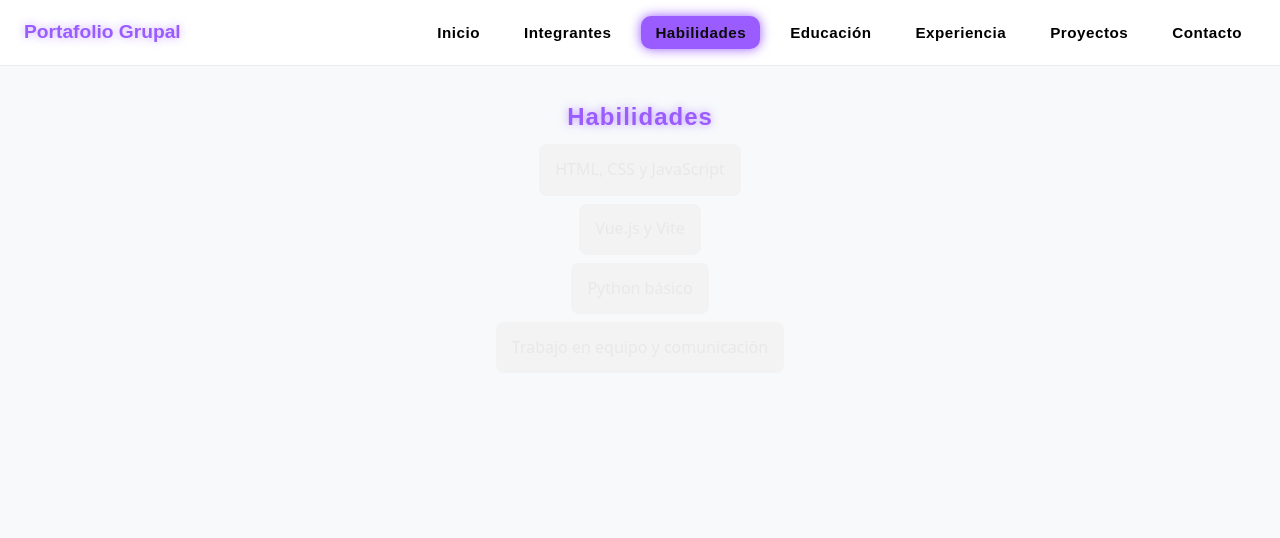
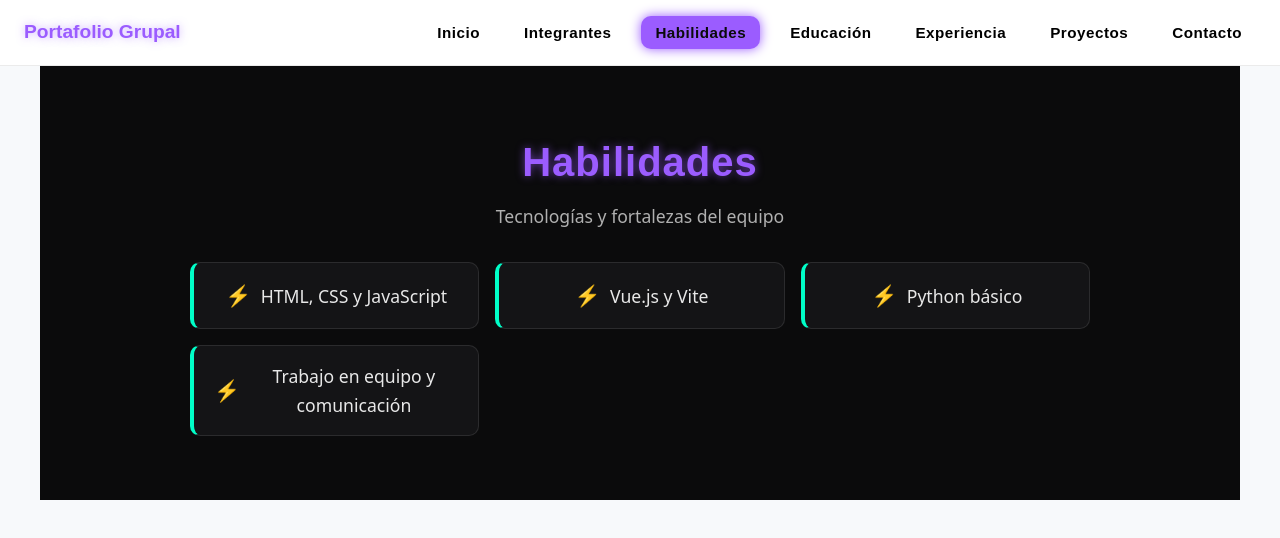
Before and after one commit to HotCode2025/Rebelde_Bug, a Vue app in the folder portafolio_grupal/: page / in a window 1280 px wide. Both pictures are taken after a click on the button "Habilidades". Shown: the top 538 px of the page. Built offline with nearby package versions, Linux system fonts and the light colour scheme.

Commit message:
Estilos a Habilidades

```diff
--- a/portafolio_grupal/src/components/Habilidades.vue
+++ b/portafolio_grupal/src/components/Habilidades.vue
@@ -1,46 +1,105 @@
 <template>
-  <section class="habilidades">
-    <h1>Habilidades</h1>
-    <ul>
-      <li v-for="(hab, index) in habilidades" :key="index">
-        {{ hab }}
-      </li>
-    </ul>
+  <section id="habilidades" class="habilidades">
+    <div class="contenedor">
+      <h2 class="titulo">Habilidades</h2>
+      <p class="subtitulo">Tecnologías y fortalezas del equipo</p>
+
+      <ul class="lista">
+        <li v-for="(hab, index) in habilidades" :key="index" class="item">
+          <span class="bullet">⚡</span> {{ hab }}
+        </li>
+      </ul>
+    </div>
   </section>
 </template>
 
 <script>
 export default {
-  name: 'Habilidades',
+  name: "Habilidades",
   data() {
     return {
       habilidades: [
-        'HTML, CSS y JavaScript',
-        'Vue.js y Vite',
-        'Python básico',
-        'Trabajo en equipo y comunicación',
+        "HTML, CSS y JavaScript",
+        "Vue.js y Vite",
+        "Python básico",
+        "Trabajo en equipo y comunicación",
       ],
-    }
+    };
   },
-}
+};
 </script>
 
 <style scoped>
 .habilidades {
-  padding: 2rem;
+  background: var(--color-bg);
+  color: var(--color-text);
+  padding: 4rem 1.5rem;
   text-align: center;
 }
 
-ul {
-  list-style: none;
-  padding: 0;
+.contenedor {
+  max-width: 900px;
+  margin: 0 auto;
 }
 
-li {
-  background: #f3f3f3;
-  margin: 0.5rem auto;
-  padding: 0.8rem 1rem;
-  width: fit-content;
-  border-radius: 8px;
+/* ===== Títulos ===== */
+.titulo {
+  font-size: 2.5rem;
+  font-weight: 700;
+  color: var(--color-primary);
+  margin-bottom: 0.5rem;
+}
+
+.subtitulo {
+  font-size: 1.1rem;
+  color: var(--color-subtext);
+  margin-bottom: 2rem;
+}
+
+/* ===== Lista ===== */
+.lista {
+  display: grid;
+  gap: 1rem;
+  justify-content: center;
+  grid-template-columns: repeat(auto-fit, minmax(250px, 1fr));
+  padding: 0;
+  list-style: none;
+}
+
+.item {
+  background: var(--color-bg-alt);
+  border: 1px solid rgba(255, 255, 255, 0.1);
+  border-left: 4px solid var(--color-secondary);
+  padding: 1rem 1.25rem;
+  border-radius: 10px;
+  font-size: 1.1rem;
+  color: var(--color-text);
+  display: flex;
+  align-items: center;
+  justify-content: center;
+  gap: 0.6rem;
+  transition: transform 0.2s ease, box-shadow 0.2s ease, border-color 0.2s ease;
+}
+
+.item:hover {
+  transform: translateY(-4px);
+  border-color: var(--color-tertiary);
+  box-shadow: 0 0 12px var(--color-secondary);
+}
+
+.bullet {
+  color: var(--color-secondary);
+  font-size: 1.3rem;
+}
+
+/* ===== Responsividad ===== */
+@media (max-width: 600px) {
+  .titulo {
+    font-size: 2rem;
+  }
+  .item {
+    font-size: 1rem;
+    padding: 0.9rem 1rem;
+  }
 }
 </style>
```
